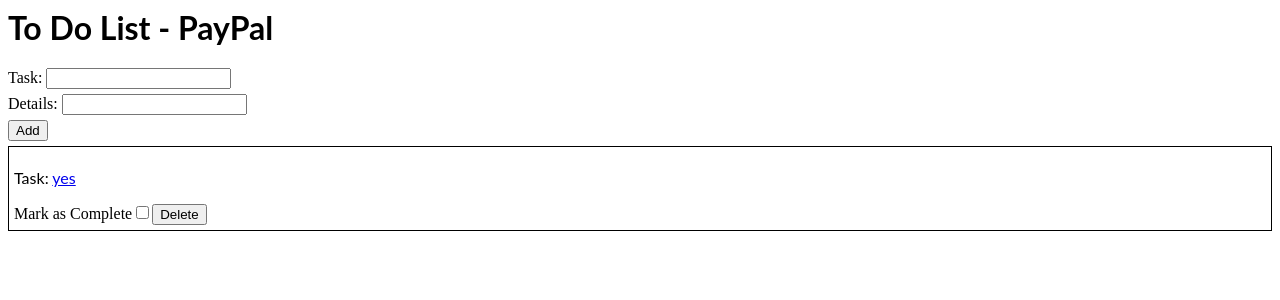
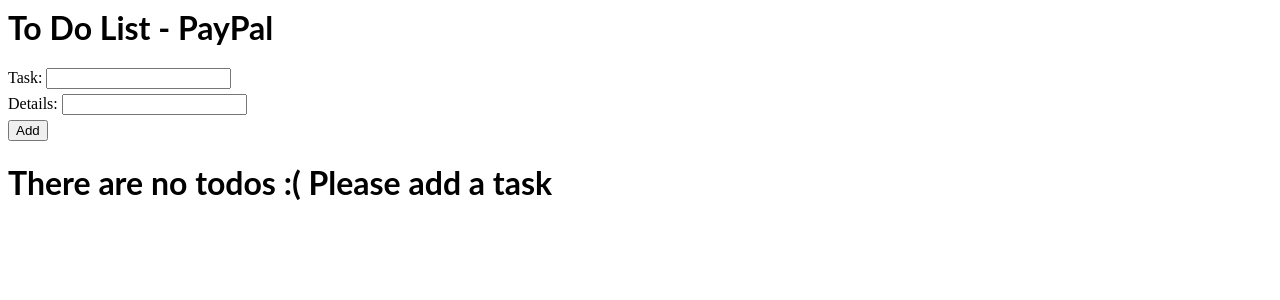
Before and after one commit to wecarrasco/paypalToDo, a React (Create React App) app: page / in a window 1280 px wide. Shown: the top 300 px of the page. Built offline with nearby package versions, Linux system fonts and the light colour scheme.

Commit message:
removed default value

```diff
--- a/src/App.js
+++ b/src/App.js
@@ -6,9 +6,7 @@ import ToDoDetail from '../containers/ToDoDetail';
 import './style.css';
 
 export default function App() {
-  const [todos, setTodos] = useState([
-    { task: 'yes', details: 'yessir', done: false }
-  ]);
+  const [todos, setTodos] = useState([]);
 
   const done = (index, event) => {
     const todosCopy = todos;
```
